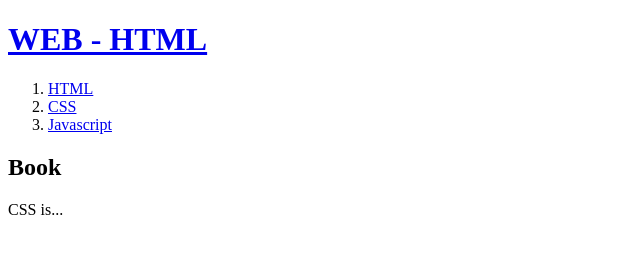
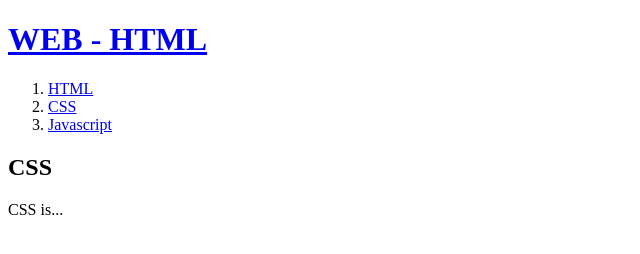
Before and after one commit to wolves7738/web1, a plain HTML site: page 2.html in a window 1280 px wide. Shown: the full height of the page, 0-640 px from the left. Drawn offline with Linux system fonts and the light colour scheme.

Commit message:
Update 2.html

```diff
--- a/2.html
+++ b/2.html
@@ -11,7 +11,7 @@
   <li><a href="2.html">CSS</a></li>
   <li><a href="3.html">Javascript</a></li>
   </ol>
-  <h2>Book</h2>
+  <h2>CSS</h2>
   <p>CSS is...</p>
 </body>
 </html>
```
